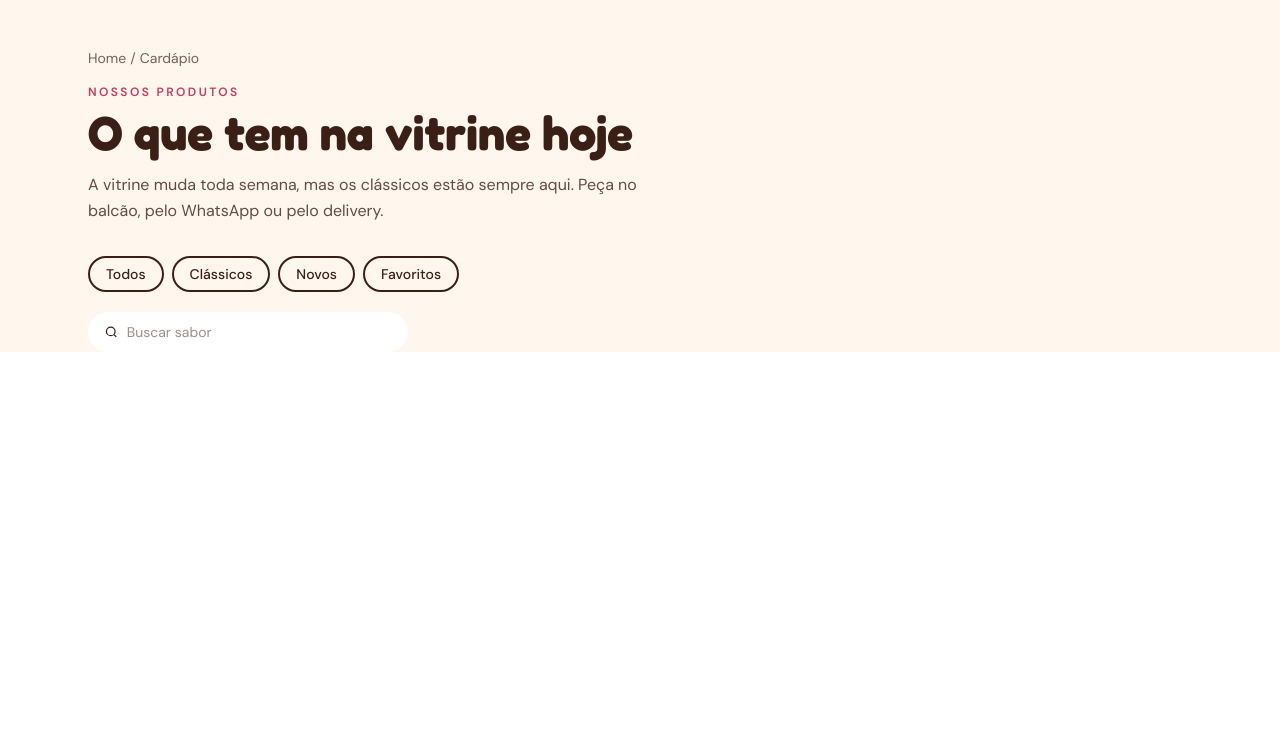
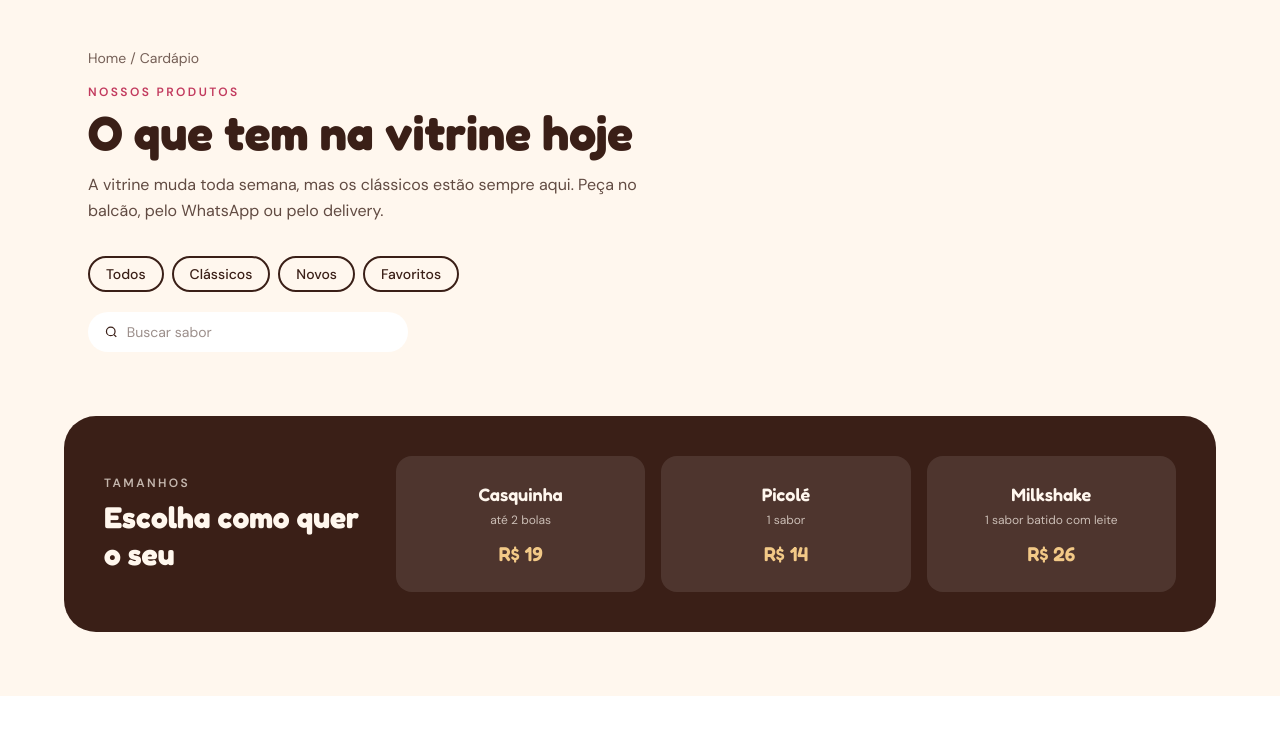
Before and after one commit to dos-1ESPI/cp-sorveteria, a React (Vite) app: page /produtos in a window 1280 px wide. Shown: the top 734 px of the page. Built offline with nearby package versions, Linux system fonts and the light colour scheme.

Commit message:
feat: adicionando tamanhos disponíveis e preços

```diff
--- /dev/null
+++ b/src/components/Tamanhos.jsx
@@ -0,0 +1,39 @@
+const tamanhos = [
+    { nome: "Casquinha", detalhe: " até 2 bolas", preco: "R$ 19" },
+    { nome: "Picolé", detalhe: "1 sabor", preco: "R$ 14" },
+    { nome: "Milkshake", detalhe: "1 sabor batido com leite", preco: "R$ 26" },
+];
+
+export default function Tamanhos() {
+    return (
+        <section className="bg-baunilha px-4 py-12 font-sans md:px-6 md:py-16">
+            <div className="mx-auto grid max-w-6xl items-center gap-8 rounded-4xl bg-chocolate p-6 md:p-10 lg:grid-cols-[1fr_3fr]">
+                <div>
+                    <p className="text-xs font-semibold uppercase tracking-[0.2em] text-baunilha/70">
+                        Tamanhos
+                    </p>
+                    <h2 className="mt-2 font-display text-3xl font-bold leading-tight text-baunilha">
+                        Escolha como quer o seu
+                    </h2>
+                </div>
+
+                <ul className="grid grid-cols-1 gap-4 md:grid-cols-3">
+                    {tamanhos.map((tamanho) => (
+                        <li
+                            key={tamanho.nome}
+                            className="rounded-2xl bg-white/10 px-4 py-6 text-center"
+                        >
+                            <h3 className="font-display text-lg font-semibold text-baunilha">
+                                {tamanho.nome}
+                            </h3>
+                            <p className="mt-1 text-xs text-baunilha/70">{tamanho.detalhe}</p>
+                            <p className="mt-3 font-display text-xl font-semibold text-casquinha">
+                                {tamanho.preco}
+                            </p>
+                        </li>
+                    ))}
+                </ul>
+            </div>
+        </section>
+    );
+}
--- a/src/pages/Produtos.jsx
+++ b/src/pages/Produtos.jsx
@@ -1,9 +1,11 @@
 import Filtro from "../components/Filtro"
+import Tamanhos from "../components/Tamanhos"
 
 const Produtos = () => {
   return (
     <div>
       <Filtro/>
+      <Tamanhos/>
     </div>
   )
 }
```
